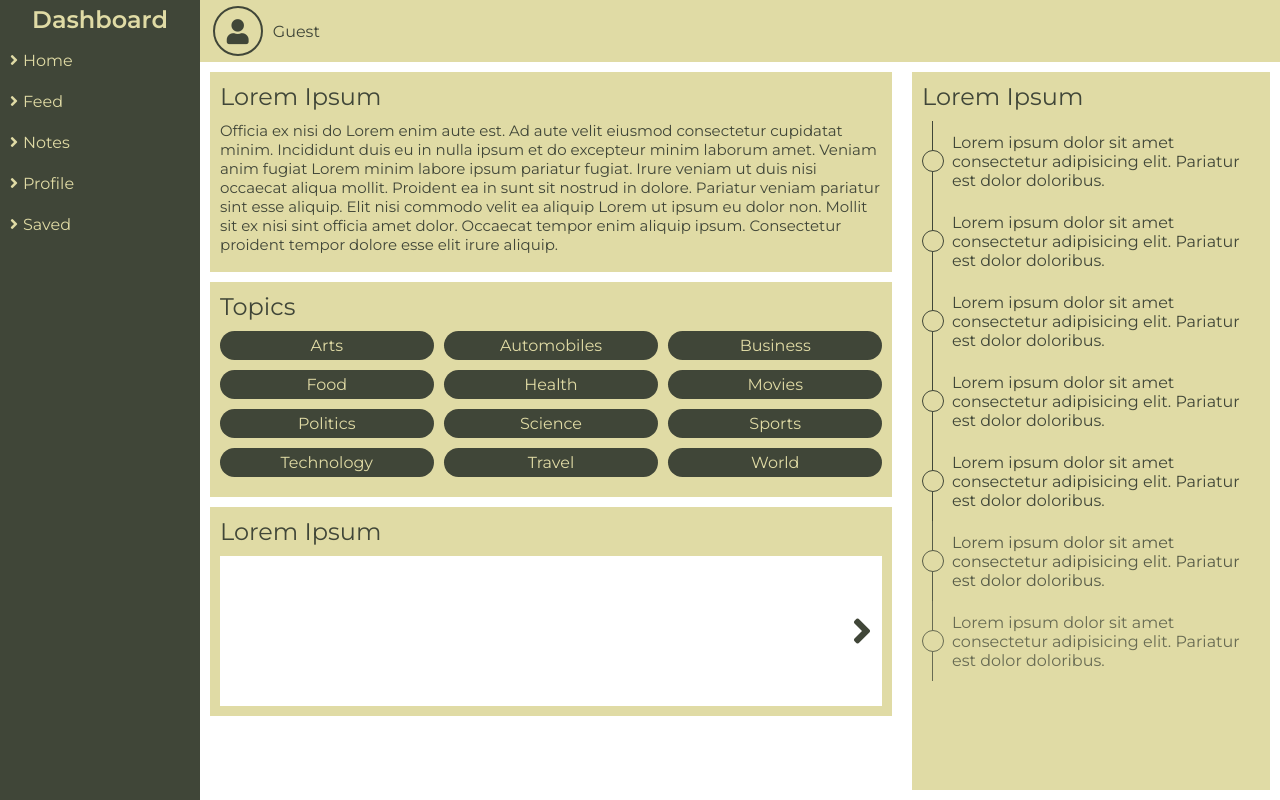
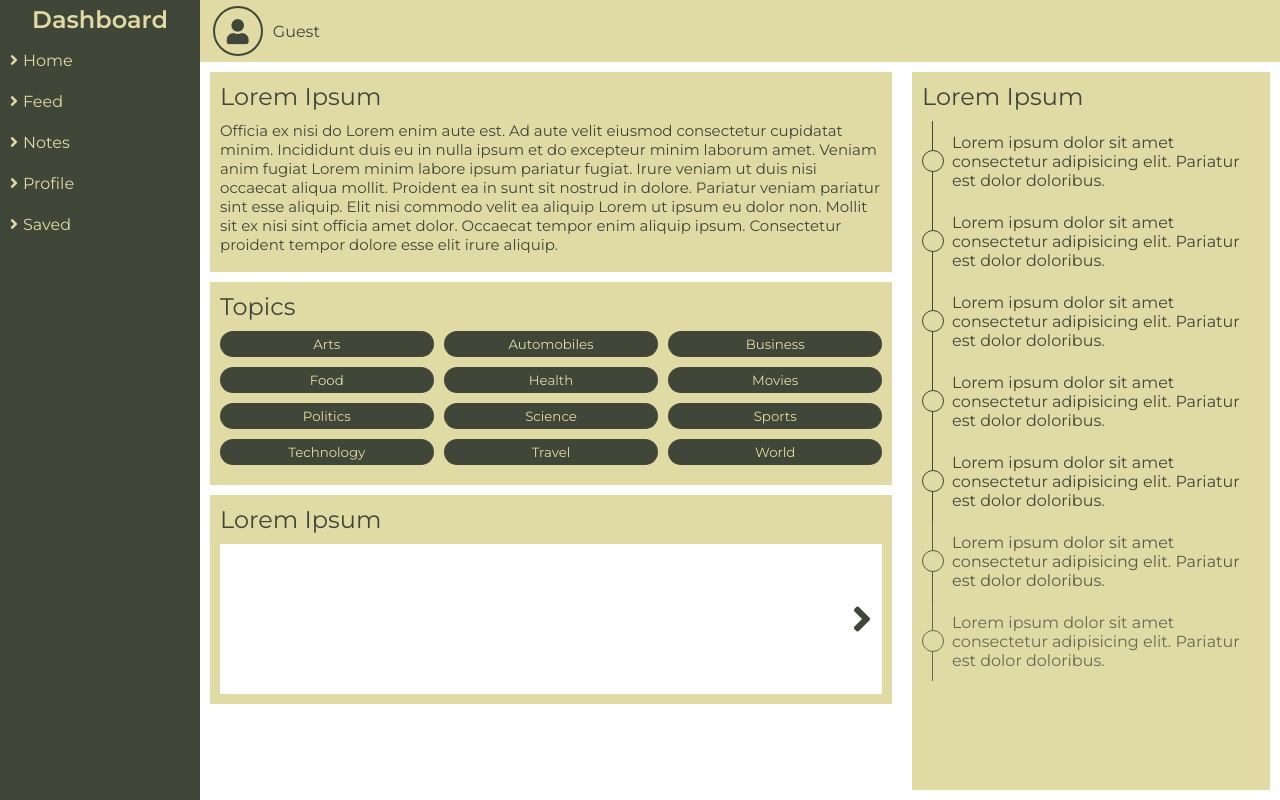
Before and after one commit to mateus-xv/dashboard, a React (Create React App) app: page / in a window 1280 px wide. Built offline with nearby package versions, Linux system fonts and the light colour scheme; no server answers.

Commit message:
Add Topic Buttons

```diff
--- a/src/components/Main/Feed/Feed.js
+++ b/src/components/Main/Feed/Feed.js
@@ -26,8 +26,9 @@ const Feed = () => {
 				<Topics />
 			</div>
 			<div className="cards-wrapper">
-				{state.articles.results.map((article) => (
+				{state.articles.results.map((article, index) => (
 					<Article
+						key={index}
 						title={article.title}
 						body={article.abstract}
 						url={article.url}
--- a/src/components/Main/shared/Topics/Topics.js
+++ b/src/components/Main/shared/Topics/Topics.js
@@ -18,19 +18,96 @@ const Topics = () => {
 			<h2 className="topics__title">Topics</h2>
 			<ul className="topics__container">
 				<li onClick={() => getNews("arts")} className="topics__single">
-					Arts
+					<button className="topics__button">Arts</button>
 				</li>
-				<li onClick={() => getNews("automobiles")} className="topics__single">Automobiles</li>
-				<li onClick={() => getNews("business")} className="topics__single">Business</li>
-				<li onClick={() => getNews("food")} className="topics__single">Food</li>
-				<li onClick={() => getNews("health")} className="topics__single">Health</li>
-				<li onClick={() => getNews("movies")} className="topics__single">Movies</li>
-				<li onClick={() => getNews("politics")} className="topics__single">Politics</li>
-				<li onClick={() => getNews("science")} className="topics__single">Science</li>
-				<li onClick={() => getNews("sports")} className="topics__single">Sports</li>
-				<li onClick={() => getNews("technology")} className="topics__single">Technology</li>
-				<li onClick={() => getNews("travel")} className="topics__single">Travel</li>
-				<li onClick={() => getNews("world")} className="topics__single">World</li>
+				<li className="topics__single">
+					<button
+						onClick={() => getNews("automobiles")}
+						className="topics__button"
+					>
+						Automobiles
+					</button>
+				</li>
+				<li className="topics__single">
+					<button
+						onClick={() => getNews("business")}
+						className="topics__button"
+					>
+						Business
+					</button>
+				</li>
+				<li className="topics__single">
+					<button
+						onClick={() => getNews("food")}
+						className="topics__button"
+					>
+						Food
+					</button>
+				</li>
+				<li className="topics__single">
+					<button
+						onClick={() => getNews("health")}
+						className="topics__button"
+					>
+						Health
+					</button>
+				</li>
+				<li className="topics__single">
+					<button
+						onClick={() => getNews("movies")}
+						className="topics__button"
+					>
+						Movies
+					</button>
+				</li>
+				<li className="topics__single">
+					<button
+						onClick={() => getNews("politics")}
+						className="topics__button"
+					>
+						Politics
+					</button>
+				</li>
+				<li className="topics__single">
+					<button
+						onClick={() => getNews("science")}
+						className="topics__button"
+					>
+						Science
+					</button>
+				</li>
+				<li className="topics__single">
+					<button
+						onClick={() => getNews("sports")}
+						className="topics__button"
+					>
+						Sports
+					</button>
+				</li>
+				<li className="topics__single">
+					<button
+						onClick={() => getNews("technology")}
+						className="topics__button"
+					>
+						Technology
+					</button>
+				</li>
+				<li className="topics__single">
+					<button
+						onClick={() => getNews("travel")}
+						className="topics__button"
+					>
+						Travel
+					</button>
+				</li>
+				<li className="topics__single">
+					<button
+						onClick={() => getNews("world")}
+						className="topics__button"
+					>
+						World
+					</button>
+				</li>
 			</ul>
 		</section>
 	);
--- a/src/scss/base/_reset.scss
+++ b/src/scss/base/_reset.scss
@@ -15,3 +15,9 @@ a{
     color: inherit;
     text-decoration: none;
 }
+
+button{
+    cursor: pointer;
+    outline: none;
+    border: 0;
+}
--- a/src/scss/module/_topics.scss
+++ b/src/scss/module/_topics.scss
@@ -1,14 +1,14 @@
-@import '../base/fonts';
-@import '../base/colors';
+@import "../base/fonts";
+@import "../base/colors";
 
-.topics{
+.topics {
 	padding: 10px;
 
-	&__title{
+	&__title {
 		@extend .news__title;
 	}
 
-	&__container{
+	&__container {
 		height: calc(100% - 39px);
 		display: flex;
 		align-items: center;
@@ -18,30 +18,37 @@
 		list-style-type: none;
 		color: $beige;
 		overflow: auto;
+	}
+
+	&__single {
+		cursor: pointer;
+		margin-bottom: 10px;
+		width: calc(100% / 3.1);
 
 	}
 
-	&__single{
-		cursor: pointer;
+	&__button{
+		width: 100%;
+		height: 100%;
+		background: transparent;
+		color: inherit;
 		text-align: center;
-		margin-bottom: 10px;
 		background: $dark-green;
-		width: calc(100%/3.1);
 		padding: 5px 10px;
 		border-radius: 15px;
 	}
 }
 
-.topics--feed{
+.topics--feed {
 	@extend .topics;
 	height: 100%;
 
-	.topics__single{
-		width: calc(100%/2.1);
+	.topics__single {
+		width: calc(100% / 2.1);
 		margin: 10px 0;
 	}
 
-	.topics__single:nth-of-type(3n){
+	.topics__single:nth-of-type(3n) {
 		width: 100%;
 	}
 }
```
